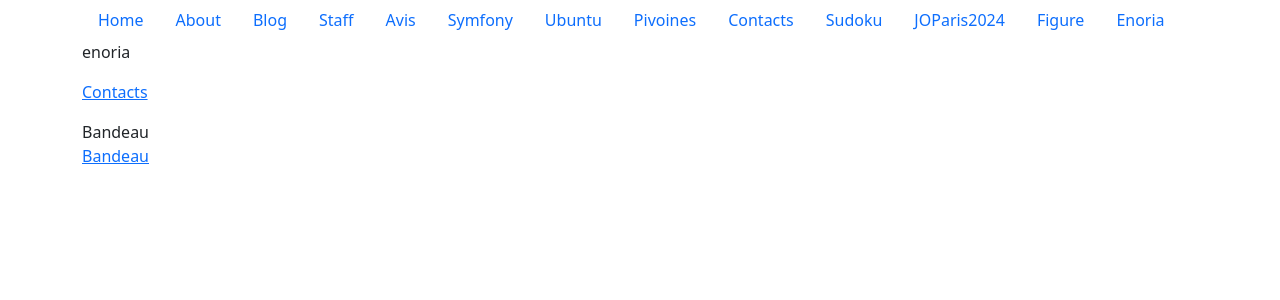
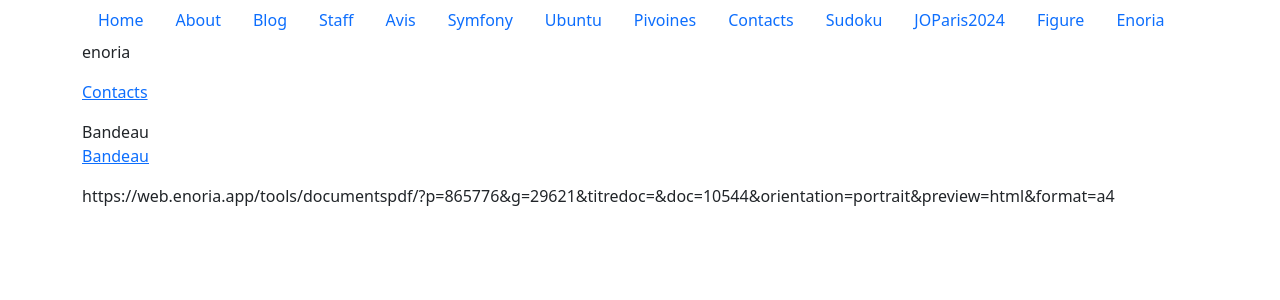
Before and after one commit to awelvor/mybootstrap, a Jekyll site: the page built from enoria.html, in a window 1280 px wide. Shown: the top 300 px of the page. Built offline with Jekyll 4.4.1, drawn with Linux system fonts in a browser that asks for light colours; part of the change alters nothing that is shown.

Commit message:
Update enoria.html

```diff
--- a/enoria.html
+++ b/enoria.html
@@ -10,3 +10,8 @@ title: Enoria
 
 Bandeau
 <p><a href=https://web.enoria.app/tools/documentspdf/?p=882838,%20851559,901523,902616&titredoc=&doc=22858&orientation=landscape&preview=pdf&format=a4" targer=_blank> Bandeau</a></p>
+
+
+
+
+https://web.enoria.app/tools/documentspdf/?p=865776&g=29621&titredoc=&doc=10544&orientation=portrait&preview=html&format=a4
```
